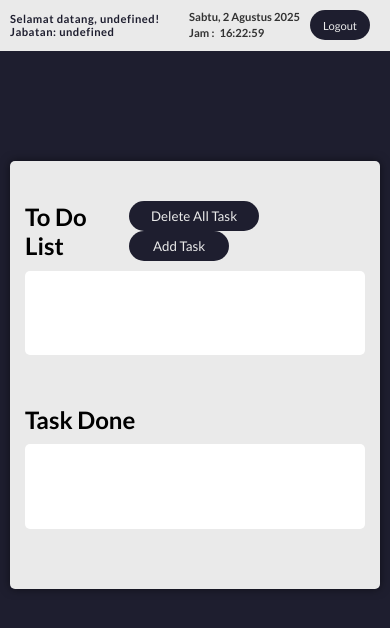
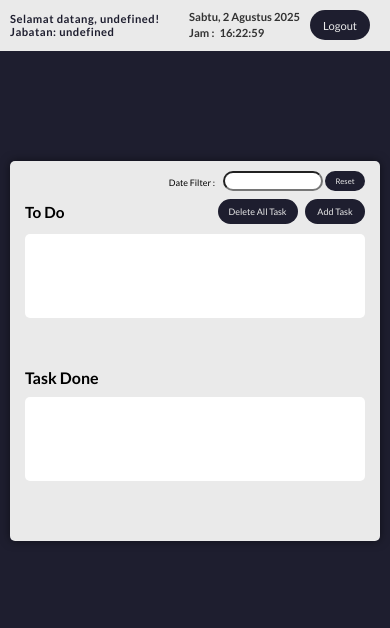
Before and after one commit to SuryaHuang/Harisenin-Mission-4, a plain HTML site: page pages/list-todo.html in a window 390 px wide. Drawn offline with nearby package versions, Linux system fonts and the light colour scheme; sample sign-in values are in the browser's storage.

Commit message:
Menambahkan Date Filter

```diff
--- a/css/list-todo_style.css
+++ b/css/list-todo_style.css
@@ -91,7 +91,7 @@
   max-width: 800px;
   background-color: #eaeaea;
   margin: 100px auto 50px;
-  padding: 40px 50px 10px;
+  padding: 10px 50px 10px;
   border-radius: 5px;
   box-shadow: 0 0 10px rgba(0, 0, 0, 0.5);
   transition: all 0.8s ease-in-out;
@@ -384,7 +384,80 @@ ul li::before {
   color: #555;
 }
 
+#filterDate {
+  width: 100px;
+  height: auto;
+  letter-spacing: 0.5px;
+  outline: none;
+  border-radius: 20px;
+  cursor: pointer;
+  margin-bottom: 10px;
+  padding-left: 10px;
+}
+
+.filterLabel {
+  font-size: 0.9em;
+  padding-right: 5px;
+}
+
+.dateFilter {
+  margin-bottom: -12.5px;
+}
+
+.right-control {
+  display: flex;
+  flex-direction: column;
+  align-items: flex-end;
+  gap: 10px;
+  padding-left: -20px;
+}
+
+.resetbtn {
+  width: 40px;
+  height: 20px;
+  border-radius: 20px;
+  background-color: #1e1e2f;
+  color: #eaeaea;
+  border: none;
+  cursor: pointer;
+  font-size: 0.6em;
+  vertical-align: top;
+}
+
+.todoTitle {
+  padding-top: 30px;
+  padding-right: 50px;
+  flex: 0 1 auto;
+  max-width: 50%;
+  white-space: nowrap;
+  overflow: hidden;
+}
+
 @media (max-width: 576px) {
+  #filterDate {
+    width: 100px;
+    height: auto;
+    letter-spacing: 0.5px;
+    outline: none;
+    border-radius: 20px;
+    cursor: pointer;
+    margin-bottom: 5px;
+  }
+
+  .filterLabel {
+    font-size: 0.7em;
+    margin-left: -10px;
+  }
+
+  .todoTitle {
+    font-size: 1.2em;
+    margin-right: 10px;
+  }
+
+  .doneTitle {
+    font-size: 1em;
+  }
+
   .welcome {
     font-size: 0.7em;
   }
@@ -408,14 +481,33 @@ ul li::before {
     font-size: 0.7em;
   }
 
+  .todo-list-header {
+    font-size: 0.8em;
+  }
+
   .popupForm {
     margin: -70px -10px;
     transition: all 0.8s ease-in-out;
     min-height: 300px;
   }
 
+  .add-btn {
+    width: 60px;
+    height: 25px;
+    font-size: 9px;
+    margin-top: 5px;
+  }
+
+  .del-btn {
+    width: 80px;
+    height: 25px;
+    font-size: 9px;
+    /* margin-left: 50px; */
+    margin-top: 5px;
+  }
+
   .container-window {
-    padding: 40px 15px 10px;
+    padding: 10px 15px 10px;
     transition: all 0.8s ease-in-out;
   }
 
--- a/js/list-todo.js
+++ b/js/list-todo.js
@@ -57,7 +57,9 @@ function pad2(number) {
 function renderTasks() {
   const todoList = document.getElementById("list-container");
   const doneList = document.getElementById("done-container");
+  const resetFilter = document.getElementById("filterDate");
 
+  resetFilter.value = "";
   todoList.innerHTML = "";
   doneList.innerHTML = "";
 
@@ -91,6 +93,52 @@ function deleteAllTasks() {
   allTasks[user.username].done = [];
   localStorage.setItem("tasks", JSON.stringify(allTasks));
   renderTasks();
+}
+
+flatpickr("#filterDate", {
+  dateFormat: "d-m-Y",
+  disableMobile: true,
+  onChange: function (selectedDates, dateStr) {
+    filterTasksByDate(dateStr);
+  },
+});
+
+function filterTasksByDate(selectedDate) {
+  const todoList = document.getElementById("list-container");
+  const doneList = document.getElementById("done-container");
+
+  todoList.innerHTML = "";
+  doneList.innerHTML = "";
+
+  const formatOnlyDate = (dateTimeStr) => dateTimeStr.split(" ")[0]; // Ambil bagian tanggal saja
+
+  allTasks[user.username].todo.forEach((task, index) => {
+    if (formatOnlyDate(task.dateTime) === selectedDate) {
+      const li = document.createElement("li");
+      li.className = "entry";
+      li.innerHTML = `
+        <span class="besar">Task: </span> <span class="besar1">${task.text}</span> <span class="delete">\u00d7</span><br>
+        <strong>Tanggal & Jam: </strong> <span class="kecil">${task.dateTime}</span>
+        <strong>Prioritas: </strong> <span class="kecil">${task.priority}</span>
+      `;
+      li.dataset.index = index;
+      todoList.appendChild(li);
+    }
+  });
+
+  allTasks[user.username].done.forEach((task, index) => {
+    if (formatOnlyDate(task.dateTime) === selectedDate) {
+      const div2 = document.createElement("div");
+      div2.className = "entry div2";
+      div2.innerHTML = `
+        <span class="besar checked">Task: </span> <span class="besar1 checked">${task.text}</span> <span class="delete2">\u00d7</span><br>
+        <strong class="checked2">Tanggal & Jam: </strong> <span class="kecil checked2">${task.dateTime}</span>
+        <strong class="checked2">Prioritas: </strong> <span class="kecil checked2">${task.priority}</span>
+      `;
+      div2.dataset.index = index;
+      doneList.appendChild(div2);
+    }
+  });
 }
 
 document
--- a/pages/list-todo.html
+++ b/pages/list-todo.html
@@ -44,10 +44,17 @@
     <main class="container">
       <div class="container-window">
         <div class="todo-list-header">
-          <h2>To Do List</h2>
+          <h2 class="todoTitle">To Do</h2>
+          <div class="right-control">
+            <div class="dateFilter">
+              <label for="filterDate" class="filterLabel">Date Filter :</label>
+              <input name="filterDate" type="text" id="filterDate" placeholder="" />
+              <button class="resetbtn" onclick="renderTasks()">Reset</button>
+            </div>
           <div class="add-container">
             <button class="del-btn" onclick="deleteAllTasks()">Delete All Task</button>
             <button class="add-btn" onclick="openForm()">Add Task</button>
+          </div>
           </div>
         </div>
         <div id="overlay" class="overlay"></div>
@@ -77,7 +84,7 @@
         </div>
 
         <div class="task-done-header">
-          <h2>Task Done</h2>
+          <h2 class="doneTitle" >Task Done</h2>
         </div>
         <div class="task-done-window">
           <div id="done-container">
```
